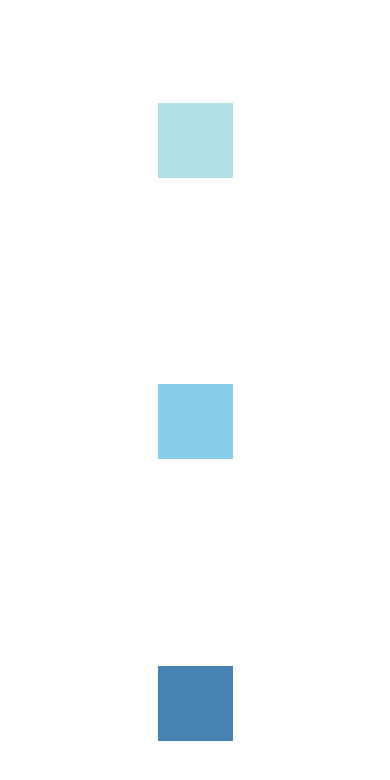
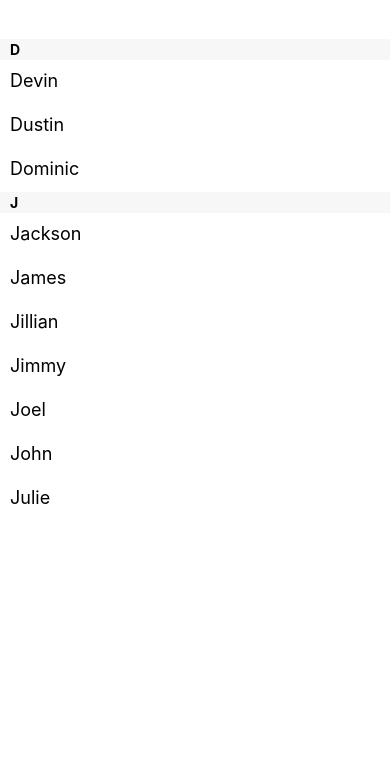
Before and after one commit to jyotish09/GetUp, a React Native app in the folder webapp/: screen / in a window 390 px wide. Shown: the top 780 px of the page. Built offline with nearby package versions, Linux system fonts and the light colour scheme.

Commit message:
List Tuts

```diff
--- a/webapp/App.js
+++ b/webapp/App.js
@@ -1,13 +1,54 @@
 import React, { Component } from 'react';
-import { View, StyleSheet } from 'react-native';
+import {
+    View, StyleSheet, FlatList, Text,
+    SectionList
+} from 'react-native';
 
-export default class FlexDirectionBasics extends Component {
+export default class ListItemsViewTest extends Component {
     render() {
         return (
-            <View style={styles.alignItems}>
-                <View style={styles.powderBlue} />
-                <View style={styles.skyBlue} />
-                <View style={styles.steelBlue} />
+            <SectionListBasics />
+        );
+    }
+}
+
+class FlatListTuts extends Component {
+    render() {
+        return (
+            <View style={styles.listCSS}>
+                <FlatList
+                    data={[
+                        { key: 'Devin' },
+                        { key: 'Dustin' },
+                        { key: 'Dominic' },
+                        { key: 'Jackson' },
+                        { key: 'James' },
+                        { key: 'Joel' },
+                        { key: 'John' },
+                        { key: 'Jillian' },
+                        { key: 'Jimmy' },
+                        { key: 'Julie' },
+                    ]}
+                    renderItem={({ item }) => <Text style={styles.item}>{item.key}</Text>}
+                />
+            </View>
+        );
+    }
+}
+
+class SectionListBasics extends Component {
+    render() {
+        return (
+            <View style={styles.listCSS}>
+                <SectionList
+                    sections={[
+                        { title: 'D', data: ['Devin', 'Dustin', 'Dominic'] },
+                        { title: 'J', data: ['Jackson', 'James', 'Jillian', 'Jimmy', 'Joel', 'John', 'Julie'] }
+                    ]}
+                    renderItem={({ item }) => <Text style={styles.item}>{item}</Text>}
+                    renderSectionHeader={({ section }) => <Text style={styles.sectionHeader}>{section.title}</Text>}
+                    keyExtractor={(item, index) => index}
+                />
             </View>
         );
     }
@@ -40,5 +81,27 @@
     },
     steelBlue: {
         width: 75, height: 75, backgroundColor: 'steelblue'
+    },
+    listCSS: {
+        flex: 1,
+        flexDirection: 'column',
+        justifyContent: 'space-around',
+        // alignItems: 'center',
+        marginTop: '10%',
+        width: '100%'
+    },
+    item: {
+        padding: 10,
+        fontSize: 18,
+        height: 44,
+    },
+    sectionHeader: {
+        paddingTop: 2,
+        paddingLeft: 10,
+        paddingRight: 10,
+        paddingBottom: 2,
+        fontSize: 14,
+        fontWeight: 'bold',
+        backgroundColor: 'rgba(247,247,247,1.0)',
     }
 });
```
Also changed, not shown: webapp/.eslintrc.js.
